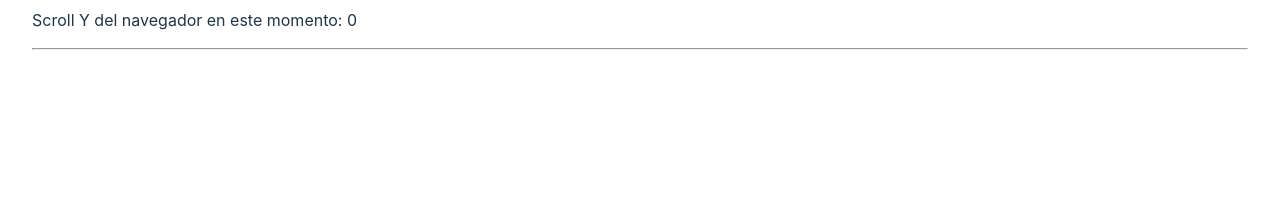
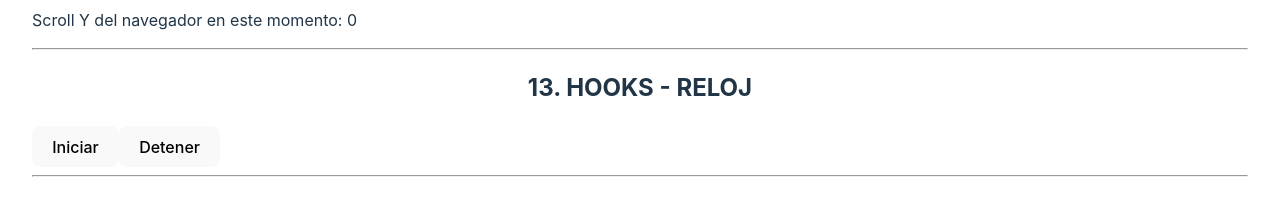
Before and after one commit to ignaciojavier27/materia-react, a React (Vite) app: page / in a window 1280 px wide. Shown: the part 3316-3531 px from the top of the page. Built offline with nearby package versions, Linux system fonts and the light colour scheme; no server answers.

Commit message:
ejercicio hooks reloj

```diff
--- a/src/App.jsx
+++ b/src/App.jsx
@@ -5,6 +5,7 @@
 import Estado from './components/Estado'
 import { EventosClaseES6, EventosClaseES7, MasSobreEventos } from './components/EventosClase'
 import FormatoJSX from './components/FormatoJSX'
+import RelojHooks from './components/hooks/RelojHooks'
 import UseEffect from './components/hooks/UseEffect'
 import UseState from './components/hooks/UseState'
 import PeticionesAsincronasComponentesDeClase from './components/PeticionesAsincronasComponentesDeClase'
@@ -52,6 +53,8 @@
       <hr />
       <UseEffect />
       <hr />
+      <RelojHooks />
+      <hr />
 
 
       <br /><br /><br /><br /><br /><br /><br /><br /><br /><br />
--- /dev/null
+++ b/src/components/hooks/RelojHooks.jsx
@@ -0,0 +1,47 @@
+import { useState, useEffect } from 'react';
+import PropTypes from 'prop-types'
+
+
+const Reloj = ({hora}) => {
+    return(
+        <h3>{hora}</h3>
+    )
+}
+
+const RelojHooks = () => {
+
+    const [ hora, setHora ] = useState(new Date().toLocaleTimeString());
+    const [ visible, setVisible ] = useState(false);
+
+    useEffect(() => {
+        let temporizador;
+
+        if(visible) {
+            temporizador = setInterval(() => {
+                setHora(new Date().toLocaleTimeString());
+            }, 1000);
+        } else {
+            clearInterval(temporizador);
+        }
+
+        return () => {
+            clearInterval(temporizador);
+        }
+
+    }, [visible])
+
+    return(
+        <div>
+            <h2>13. HOOKS - RELOJ</h2>
+            { visible && <Reloj hora={hora}/> }
+            <button onClick={() => setVisible(true)}>Iniciar</button>
+            <button onClick={() => setVisible(false)}>Detener</button>
+        </div>
+    )
+}
+
+Reloj.propTypes = {
+    hora: PropTypes.string
+}
+
+export default RelojHooks;
```
Also changed, not shown: src/components/hooks/UseEffect.jsx (+4 -4 lines).
